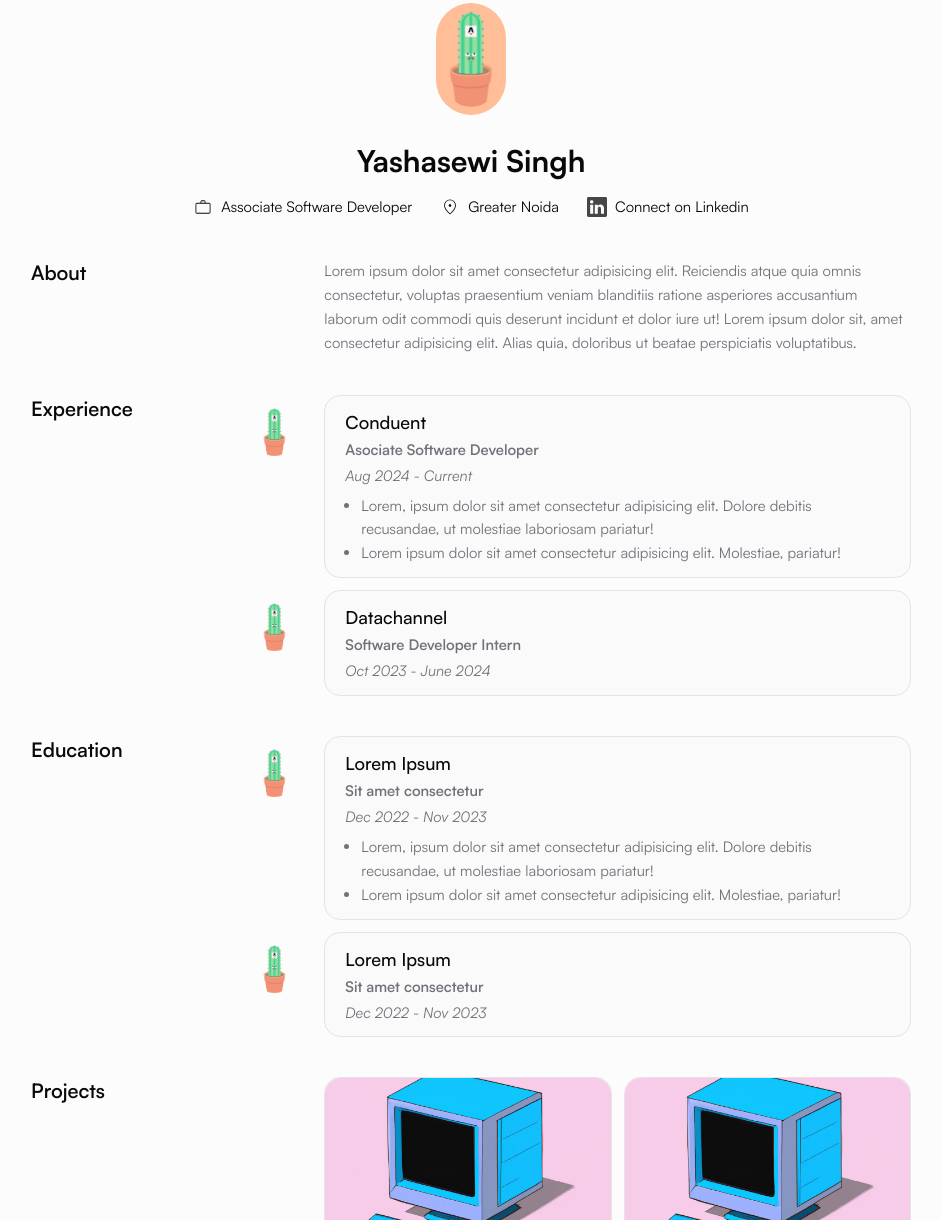
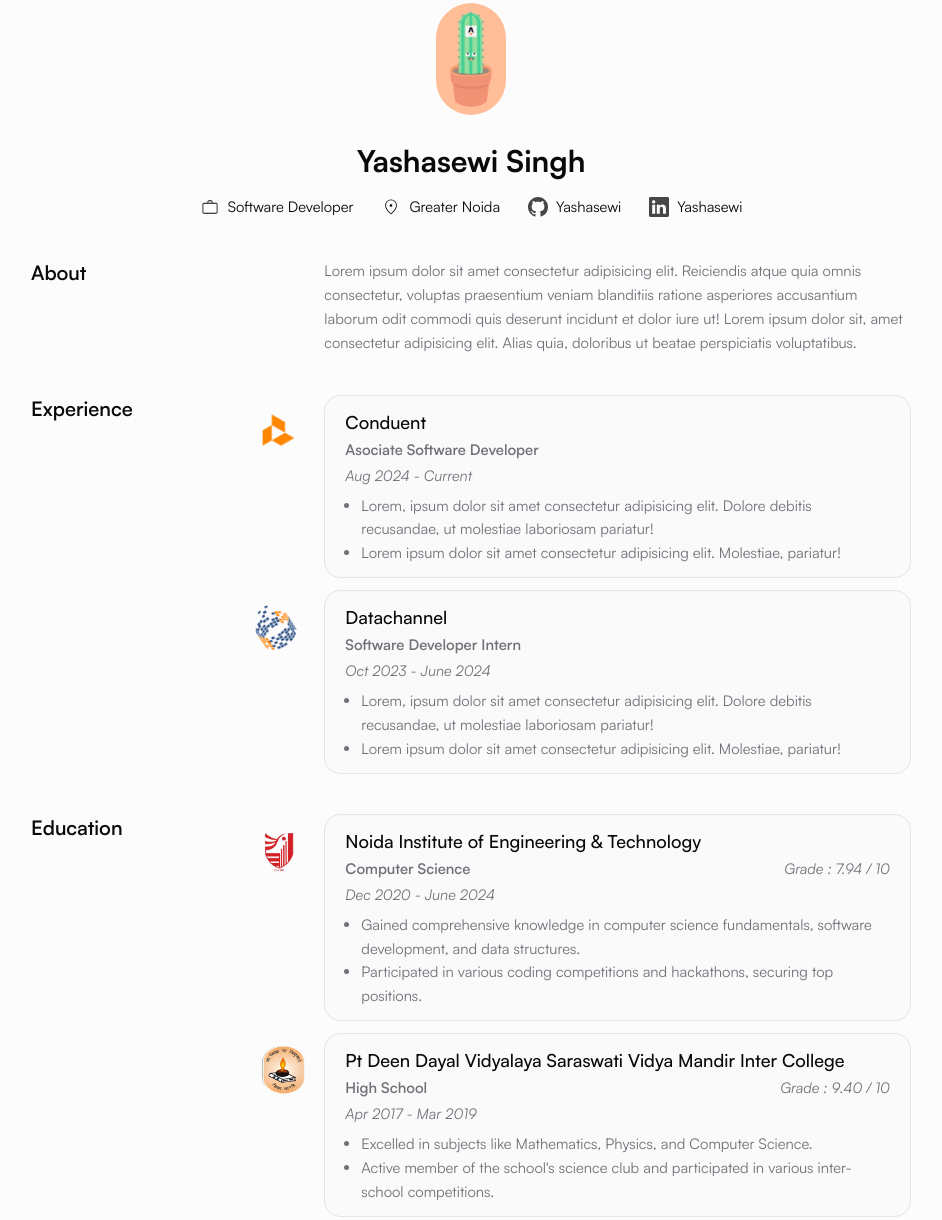
Before and after one commit to Yashasewi/website-resume, an Astro site: page / in a window 1280 px wide. Shown: the part 118-1338 px from the top of the page, without its empty margins (169-1111 px from the left). Built offline with nearby package versions, Linux system fonts and the light colour scheme; Astro itself is replaced by a stand-in of ours; some packages are replaced by stand-ins of ours.

Commit message:
docs: added details of collage and other things

```diff
--- a/src/pages/index.astro
+++ b/src/pages/index.astro
@@ -5,7 +5,7 @@ import Card from '../components/Card.astro'
 import ProjectCard from '../components/ProjectCard.astro'
 import Label from '../components/Label.astro'
 import SkillLayout from '../components/SkillLayout.astro'
-import PostPreview from '@/components/blog/PostPreview.astro'
+// import PostPreview from '@/components/blog/PostPreview.astro'
 
 import { Image } from 'astro:assets'
 import astro from '../assets/about-astro.png'
@@ -35,24 +35,47 @@ const allPostsByDate = sortMDByDate(allPosts).slice(0, MAX_POSTS)
 			<div class='flex flex-col items-center gap-y-4'>
 				<h1 class='text-3xl font-bold'>Yashasewi Singh</h1>
 				<div class='flex flex-wrap justify-center gap-x-7 gap-y-3'>
-					<Label title='Associate Software Developer'>
+					<Label title='Software Developer'>
 						<svg xmlns='http://www.w3.org/2000/svg' viewBox='0 0 24 24' class='h-5 w-5' slot='icon'
 							><path
 								fill='currentColor'
 								d='M4.615 20q-.69 0-1.152-.462Q3 19.075 3 18.385v-9.77q0-.69.463-1.152Q3.925 7 4.615 7H9V5.615q0-.69.463-1.152Q9.925 4 10.615 4h2.77q.69 0 1.153.463q.462.462.462 1.152V7h4.385q.69 0 1.152.463q.463.462.463 1.152v9.77q0 .69-.462 1.152q-.463.463-1.153.463zm0-1h14.77q.23 0 .423-.192q.192-.193.192-.423v-9.77q0-.23-.192-.423Q19.615 8 19.385 8H4.615q-.23 0-.423.192Q4 8.385 4 8.615v9.77q0 .23.192.423q.193.192.423.192M10 7h4V5.615q0-.23-.192-.423Q13.615 5 13.385 5h-2.77q-.23 0-.423.192q-.192.193-.192.423zM4 19V8z'
-							></path></svg
-						>
+							></path>
+						</svg>
 					</Label>
 					<Label title='Greater Noida'>
 						<svg xmlns='http://www.w3.org/2000/svg' viewBox='0 0 24 24' class='h-5 w-5' slot='icon'
 							><path
 								fill='currentColor'
 								d='M12.003 11.73q.668 0 1.14-.475q.472-.475.472-1.143t-.475-1.14q-.476-.472-1.143-.472t-1.14.476q-.472.475-.472 1.143t.475 1.14q.476.472 1.143.472M12 19.677q2.82-2.454 4.458-4.991q1.638-2.538 1.638-4.39q0-2.744-1.737-4.53T12 3.981q-2.621 0-4.359 1.785t-1.737 4.53q0 1.852 1.638 4.39q1.639 2.537 4.458 4.99m0 1.343q-3.525-3.117-5.31-5.814q-1.786-2.697-1.786-4.909q0-3.173 2.066-5.234Q9.037 3 12 3t5.03 2.062q2.066 2.061 2.066 5.234q0 2.212-1.785 4.909q-1.786 2.697-5.311 5.814m0-10.904'
-							></path></svg
+							></path>
+						</svg>
+					</Label>
+					<Label title='Yashasewi' as='a' href='https://www.github.com/yashasewi/' target='_blank'>
+						<svg
+							xmlns='http://www.w3.org/2000/svg'
+							viewBox='0 0 24 24'
+							class='h-5 w-5 text-foreground/75'
+							slot='icon'
 						>
+							<g fill='none'>
+								<g clip-path='url(#akarIconsGithubFill0)'>
+									<path
+										fill='currentColor'
+										fill-rule='evenodd'
+										d='M12 0C5.37 0 0 5.37 0 12c0 5.31 3.435 9.795 8.205 11.385c.6.105.825-.255.825-.57c0-.285-.015-1.23-.015-2.235c-3.015.555-3.795-.735-4.035-1.41c-.135-.345-.72-1.41-1.23-1.695c-.42-.225-1.02-.78-.015-.795c.945-.015 1.62.87 1.845 1.23c1.08 1.815 2.805 1.305 3.495.99c.105-.78.42-1.305.765-1.605c-2.67-.3-5.46-1.335-5.46-5.925c0-1.305.465-2.385 1.23-3.225c-.12-.3-.54-1.53.12-3.18c0 0 1.005-.315 3.3 1.23c.96-.27 1.98-.405 3-.405s2.04.135 3 .405c2.295-1.56 3.3-1.23 3.3-1.23c.66 1.65.24 2.88.12 3.18c.765.84 1.23 1.905 1.23 3.225c0 4.605-2.805 5.625-5.475 5.925c.435.375.81 1.095.81 2.22c0 1.605-.015 2.895-.015 3.3c0 .315.225.69.825.57A12.02 12.02 0 0 0 24 12c0-6.63-5.37-12-12-12'
+										clip-rule='evenodd'></path>
+								</g>
+								<defs>
+									<clipPath id='akarIconsGithubFill0'>
+										<path fill='#fff' d='M0 0h24v24H0z'></path>
+									</clipPath>
+								</defs>
+							</g>
+						</svg>
 					</Label>
 					<Label
-						title='Connect on Linkedin'
+						title='Yashasewi'
 						as='a'
 						href='https://www.linkedin.com/in/yashasewi/'
 						target='_blank'
@@ -65,8 +88,8 @@ const allPostsByDate = sortMDByDate(allPosts).slice(0, MAX_POSTS)
 							><path
 								fill='currentColor'
 								d='M0 1.146C0 .513.526 0 1.175 0h13.65C15.474 0 16 .513 16 1.146v13.708c0 .633-.526 1.146-1.175 1.146H1.175C.526 16 0 15.487 0 14.854zm4.943 12.248V6.169H2.542v7.225zm-1.2-8.212c.837 0 1.358-.554 1.358-1.248c-.015-.709-.52-1.248-1.342-1.248S2.4 3.226 2.4 3.934c0 .694.521 1.248 1.327 1.248zm4.908 8.212V9.359c0-.216.016-.432.08-.586c.173-.431.568-.878 1.232-.878c.869 0 1.216.662 1.216 1.634v3.865h2.401V9.25c0-2.22-1.184-3.252-2.764-3.252c-1.274 0-1.845.7-2.165 1.193v.025h-.016l.016-.025V6.169h-2.4c.03.678 0 7.225 0 7.225z'
-							></path></svg
-						>
+							></path>
+						</svg>
 					</Label>
 				</div>
 			</div>
@@ -99,9 +122,10 @@ const allPostsByDate = sortMDByDate(allPosts).slice(0, MAX_POSTS)
 				heading='Conduent'
 				subheading='Asociate Software Developer'
 				date='Aug 2024 - Current'
-				imagePath='/src/assets/about-astro.png'
-				altText='Conduent Loga'
-				imageClass='h-12 w-auto md:-left-16'
+				imagePath='/src/assets/Conduent_logo.png'
+				fullImagePath='/src/assets/Conduent_logo_full.png'
+				altText='Conduent Logo'
+				imageClass='h-12 w-auto md:-left-[4.5rem] md:rounded-full'
 			>
 				<ul class='ml-4 list-disc text-muted-foreground'>
 					<li>
@@ -116,38 +140,60 @@ const allPostsByDate = sortMDByDate(allPosts).slice(0, MAX_POSTS)
 				heading='Datachannel'
 				subheading='Software Developer Intern'
 				date='Oct 2023 - June 2024'
-				imagePath='/src/assets/about-astro.png'
+				imagePath='/src/assets/datachannel.png'
+				fullImagePath='/src/assets/datachannel_full.png'
 				altText='Datachannel logo'
-				imageClass='h-12 w-auto md:-left-16'
-			/>
-		</Section>
-
-		<Section title='Education'>
-			<Card
-				heading='Lorem Ipsum'
-				subheading='Sit amet consectetur'
-				date='Dec 2022 - Nov 2023'
-				imagePath='/src/assets/about-astro.png'
-				altText='Lorem, ipsum dolor sit'
-				imageClass='h-12 w-auto md:-left-16'
+				imageClass='h-12 w-auto md:-left-[4.5rem] md:rounded-full'
 			>
 				<ul class='ml-4 list-disc text-muted-foreground'>
 					<li>
 						Lorem, ipsum dolor sit amet consectetur adipisicing elit. Dolore debitis recusandae, ut
 						molestiae laboriosam pariatur!
+					</li>
+					<li>Lorem ipsum dolor sit amet consectetur adipisicing elit. Molestiae, pariatur!</li>
+				</ul>
+			</Card>
+		</Section>
 
-						<li>Lorem ipsum dolor sit amet consectetur adipisicing elit. Molestiae, pariatur!</li>
+		<Section title='Education'>
+			<Card
+				heading='Noida Institute of Engineering & Technology'
+				subheading='Computer Science'
+				date='Dec 2020 - June 2024'
+				imagePath='/src/assets/Niet.png'
+				fullImagePath='/src/assets/Niet_full.png'
+				altText='NIET logo'
+				imageClass='h-12 w-auto md:-left-16'
+				marks='Grade : 7.94 / 10'
+			>
+				<ul class='ml-4 list-disc text-muted-foreground'>
+					<li>
+						Gained comprehensive knowledge in computer science fundamentals, software development,
+						and data structures.
+					</li>
+					<li>
+						Participated in various coding competitions and hackathons, securing top positions.
 					</li>
 				</ul>
 			</Card>
 			<Card
-				heading='Lorem Ipsum'
-				subheading='Sit amet consectetur'
-				date='Dec 2022 - Nov 2023'
-				imagePath='/src/assets/about-astro.png'
-				altText='Lorem, ipsum dolor sit'
+				heading='Pt Deen Dayal Vidyalaya Saraswati Vidya Mandir Inter College'
+				subheading='High School'
+				date='Apr 2017 - Mar 2019'
+				imagePath='/src/assets/pddusvm.png'
+				fullImagePath='/src/assets/pddusvm_full.png'
+				altText='School logo'
 				imageClass='h-12 w-auto md:-left-16'
-			/>
+				marks='Grade : 9.40 / 10'
+			>
+				<ul class='ml-4 list-disc text-muted-foreground'>
+					<li>Excelled in subjects like Mathematics, Physics, and Computer Science.</li>
+					<li>
+						Active member of the school's science club and participated in various inter-school
+						competitions.
+					</li>
+				</ul>
+			</Card>
 		</Section>
 
 		<Section title='Projects'>
```
